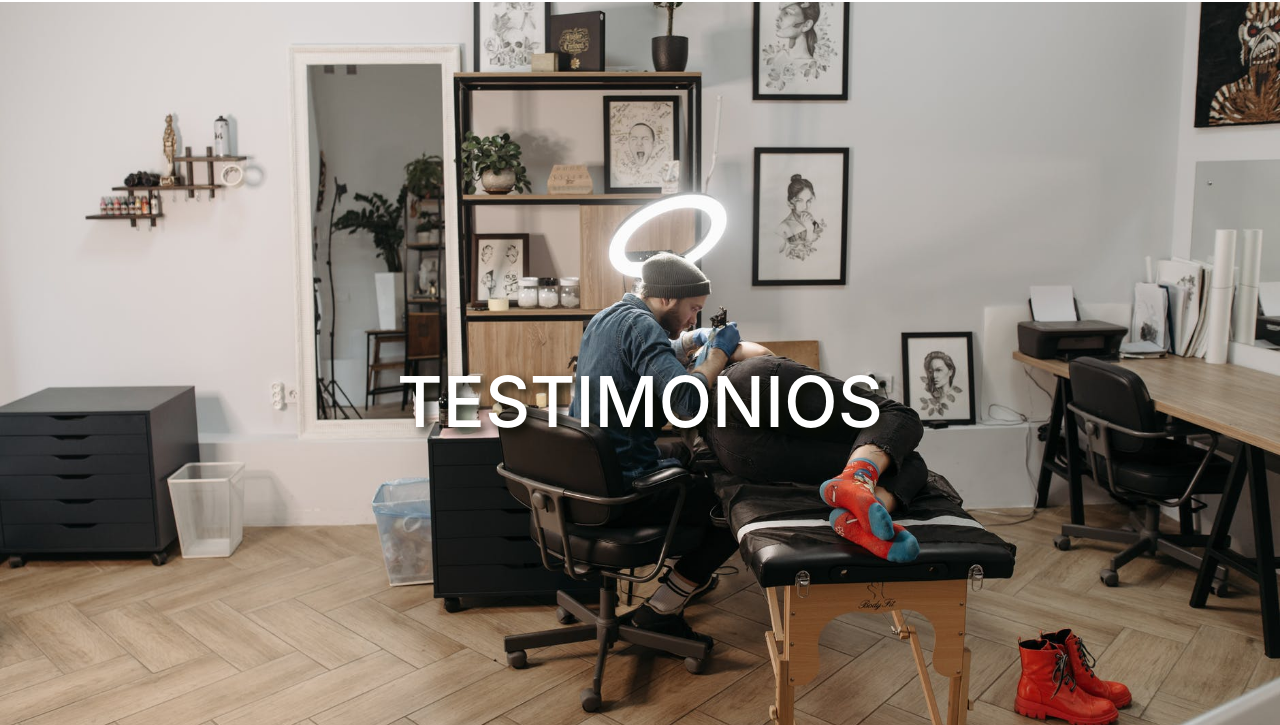
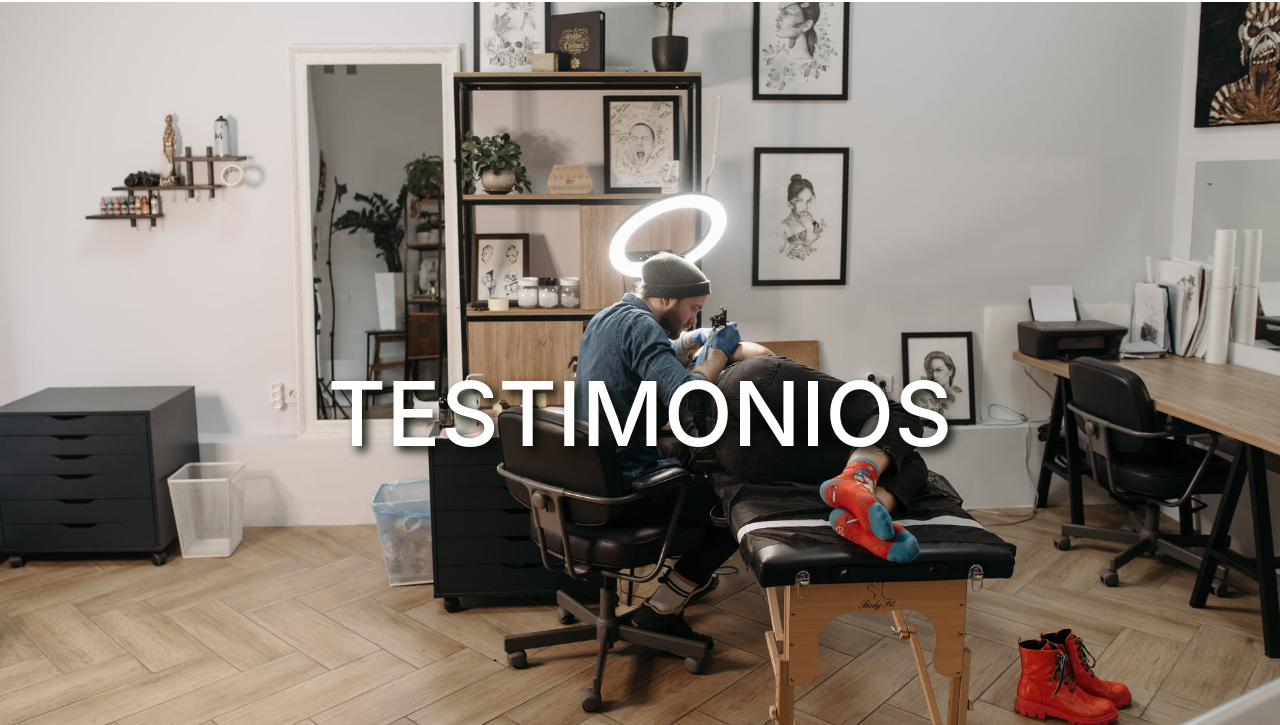
Before and after one commit to ccoelh0/Los-Angeles-Studio_Agustin-Coelho, a website: page testimonios.html in a window 1280 px wide. Shown: the part 72-797 px from the top of the page. Drawn offline with nearby package versions, Linux system fonts and the light colour scheme.

Commit message:
le cambie el tamano al titulo de testimonios

```diff
--- a/style-img/scss/_coloresyfuentes.scss
+++ b/style-img/scss/_coloresyfuentes.scss
@@ -476,7 +476,7 @@ em{
     /*---Testimonios---*/
 
     .tituloTestimonios{
-        font-size: 70px;
+        font-size: 90px;
         text-shadow: 5px 5px 10px $negro;
     }
 
```
Also changed, not shown: style-img/css/losangeles.css.
